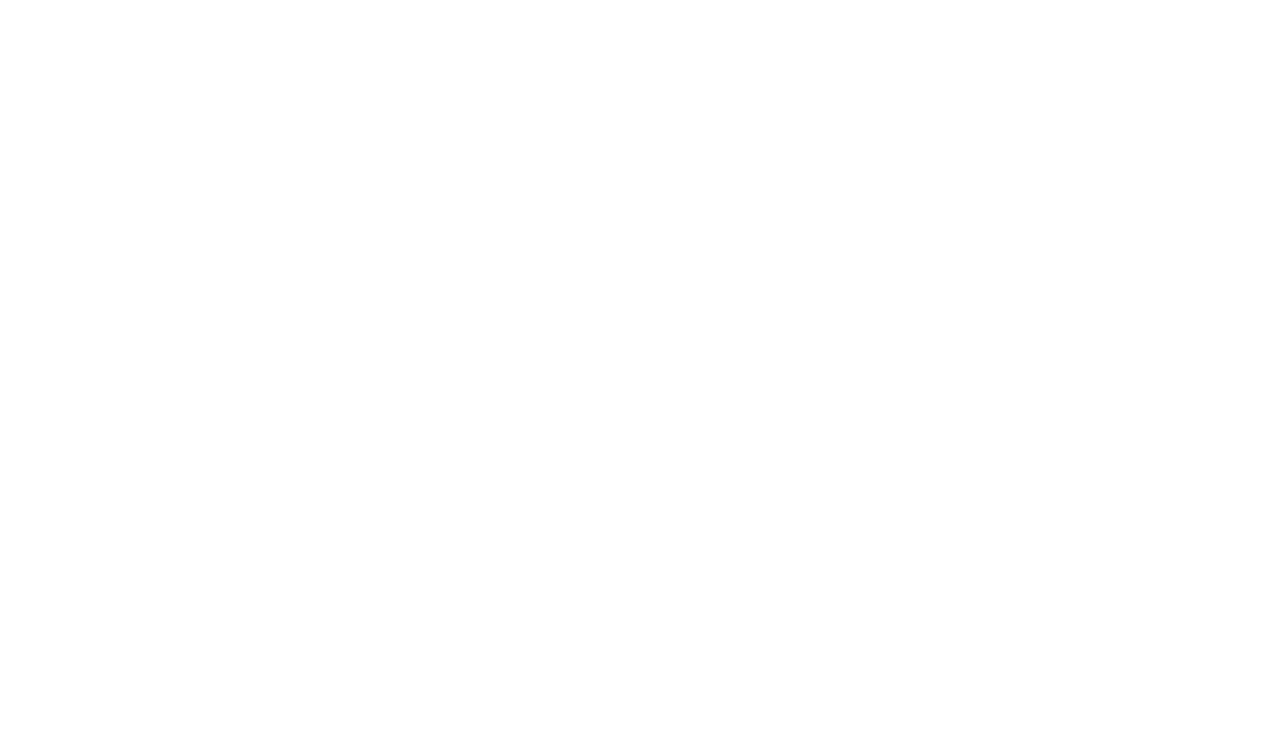
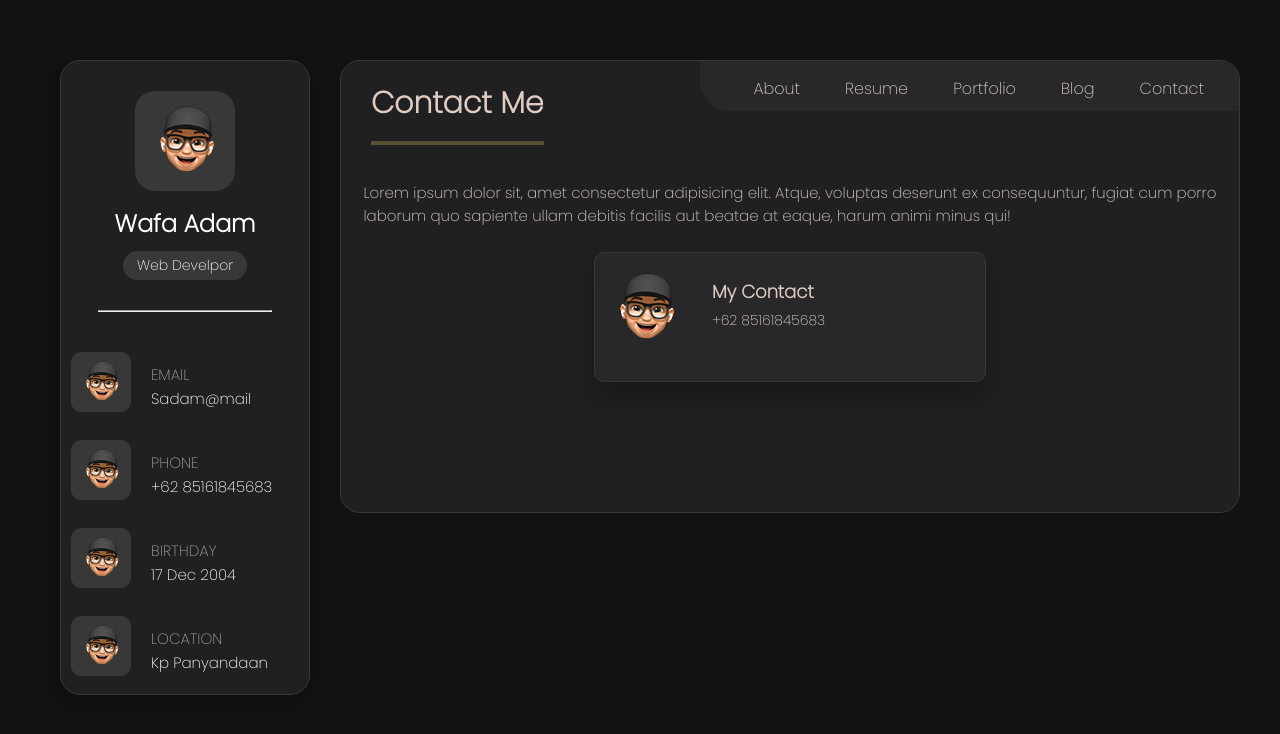
Before and after one commit to Wafaabdullah4/Personal-Portfolio, a plain HTML site: page contact.html in a window 1280 px wide. Drawn offline with Linux system fonts and the light colour scheme.

Commit message:
menambahkan contact, dan juga menambah kan image

```diff
--- a/contact.html
+++ b/contact.html
@@ -0,0 +1,157 @@
+<!DOCTYPE html>
+<html lang="en">
+  <head>
+    <meta charset="UTF-8" />
+    <meta http-equiv="X-UA-Compatible" content="IE=edge" />
+    <meta name="viewport" content="width=device-width, initial-scale=1.0" />
+    <!-- Custom css -->
+    <link rel="stylesheet" href="assets/css/style.css" />
+    <!-- Custom Google Font -->
+    <link rel="preconnect" href="https://fonts.googleapis.com" />
+    <link rel="preconnect" href="https://fonts.gstatic.com" crossorigin />
+    <link
+      href="https://fonts.googleapis.com/css2?family=Poppins:wght@200&family=Roboto:ital,wght@1,300&display=swap"
+      rel="stylesheet"
+    />
+    <title>Personal Portfolio</title>
+  </head>
+
+  <body>
+    <!-- SideBar Start -->
+    <aside>
+      <section class="sidebar">
+        <div class="sidebar-info">
+          <div class="sidebar-img">
+            <img
+              src="assets/images/avatar-1.png"
+              alt=""
+              width="100%"
+              height="100%"
+            />
+          </div>
+          <h2>Wafa Adam</h2>
+          <p>Web Develpor</p>
+          <hr />
+        </div>
+        <div class="contact">
+          <div class="contact-list">
+            <div class="contact-img">
+              <img
+                src="assets/images/avatar-1.png"
+                alt=""
+                width="100%"
+                height="100%"
+              />
+            </div>
+
+            <div class="contact-info">
+              <span>email</span>
+              <p>Sadam@mail</p>
+            </div>
+          </div>
+          <div class="contact-list">
+            <div class="contact-img">
+              <img
+                src="assets/images/avatar-1.png"
+                alt=""
+                width="100%"
+                height="100%"
+              />
+            </div>
+
+            <div class="contact-info">
+              <span>phone</span>
+              <p>+62 85161845683</p>
+            </div>
+          </div>
+
+          <div class="contact-list">
+            <div class="contact-img">
+              <img
+                src="assets/images/avatar-1.png"
+                alt=""
+                width="100%"
+                height="100%"
+              />
+            </div>
+
+            <div class="contact-info">
+              <span>birthday</span>
+              <p>17 Dec 2004</p>
+            </div>
+          </div>
+          <div class="contact-list">
+            <div class="contact-img">
+              <img
+                src="assets/images/avatar-1.png"
+                alt=""
+                width="100%"
+                height="100%"
+              />
+            </div>
+
+            <div class="contact-info">
+              <span>location</span>
+              <p>Kp Panyandaan</p>
+            </div>
+          </div>
+        </div>
+      </section>
+    </aside>
+    <!-- End Sidebar -->
+
+    <!-- Main Start -->
+    <main class="main">
+      <!-- Navbar -->
+      <div class="title-about">
+        <h2>Contact Me</h2>
+      </div>
+      <nav>
+        <ul>
+          <li><a href="index.html">About</a></li>
+          <li><a href="resume.html">Resume</a></li>
+          <li><a href="portfolio/portfolio.html">Portfolio</a></li>
+          <li><a href="blog.html">Blog</a></li>
+          <li><a href="contact.html">Contact</a></li>
+        </ul>
+      </nav>
+      <!-- Navbar End -->
+
+      <!-- About Start -->
+      <section class="about">
+        <div class="about-text">
+          <p>
+            Lorem ipsum dolor sit, amet consectetur adipisicing elit. Atque,
+            voluptas deserunt ex consequuntur, fugiat cum porro laborum quo
+            sapiente ullam debitis facilis aut beatae at eaque, harum animi
+            minus qui!
+          </p>
+
+        </div>
+        <div class="about-skill">
+
+
+          <div class="card">
+            <div class="card-skill">
+              <div class="skill-img">
+                <img src="assets/images/avatar-1.png" alt="" />
+              </div>
+              <div class="skill-caption">
+                <div class="skill-title">
+                  <h2>My Contact</h2>
+                </div>
+                <div class="skill-text">
+                     +62 85161845683
+                </div>
+              </div>
+            </div>
+
+            </div>
+          </div>
+        </div>
+      </section>
+      <!-- About End -->
+    </main>
+    <!-- Main End -->
+  </body>
+</html>
```
Also changed, not shown: blog.html (+8 -8 lines), portfolio/portfolio.html (+18 -18 lines), portfolio/webDesign.html (+5 -13 lines), portfolio/webDevelop.html (+4 -4 lines), assets/images/inumaki.jpeg (added), assets/images/maki.jpeg (added), assets/images/makican.jpeg (added), assets/images/mei mei.jpeg (added), assets/images/nezuko chan.jpeg (added), assets/images/project-1.jpeg (deleted), assets/images/project-1.png (added), assets/images/project-2.png (added), assets/images/project-3.png (added), assets/images/project-4.jpeg (added), 5 more files.
